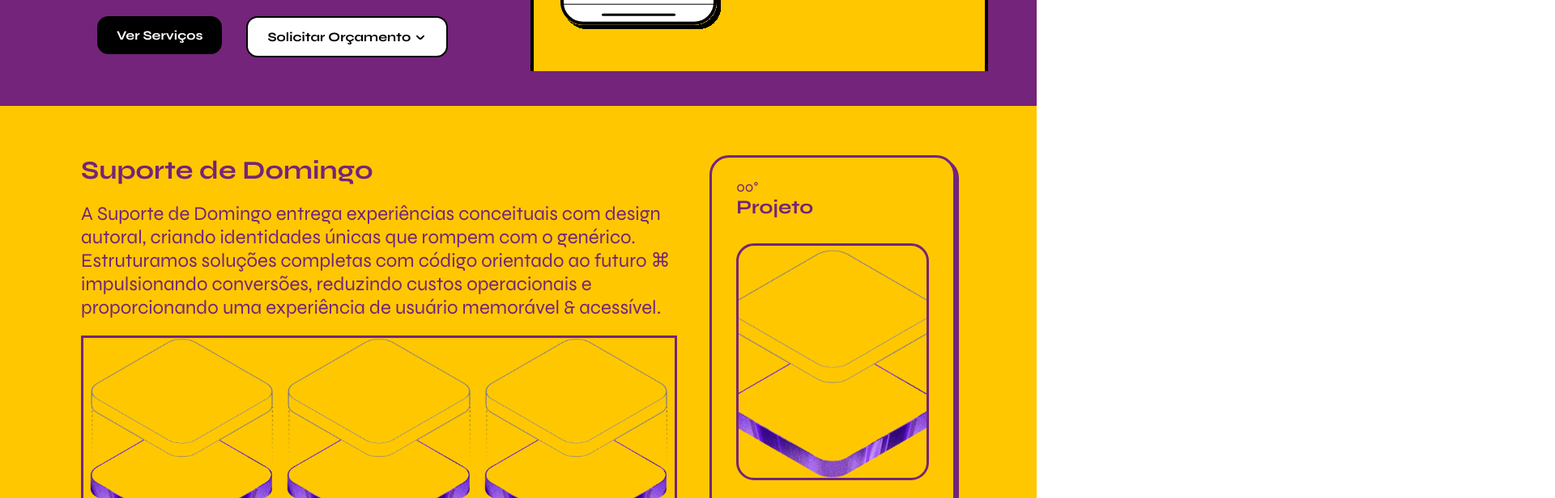
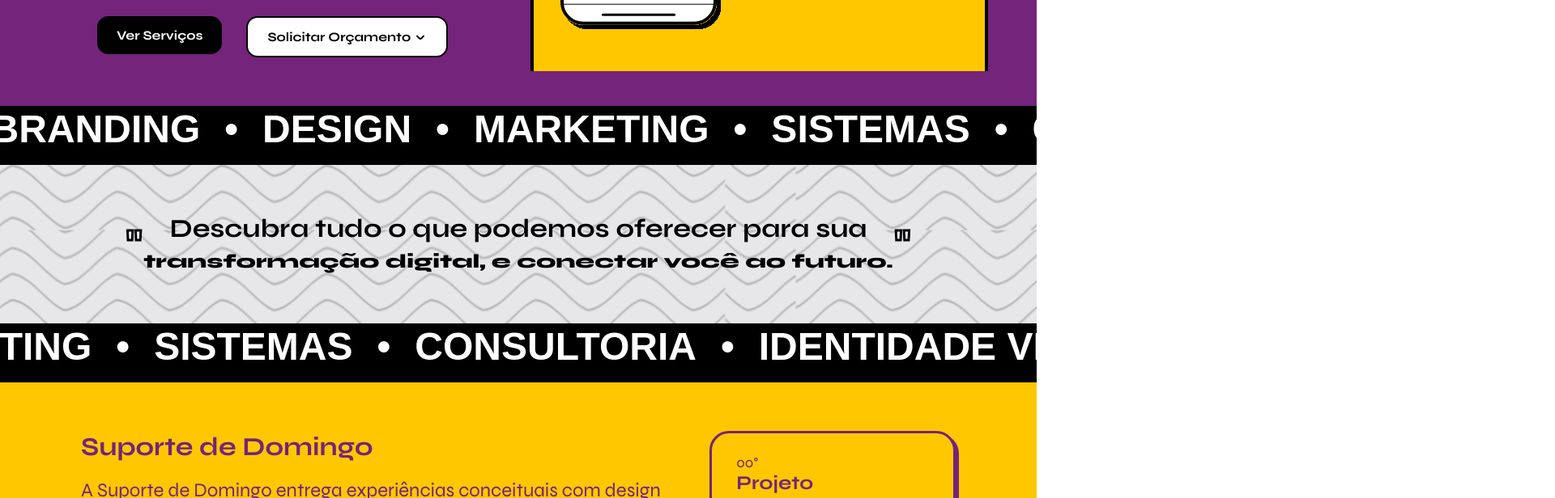
Before and after one commit to LyanBrito/sdd-rebranding.vite, a React (Vite) app: page / in a window 1280 px wide. Shown: the part 600-1216 px from the top of the page at 81% size, 1920 px wide, since content can reach past the window. Built offline with nearby package versions, Linux system fonts and the light colour scheme; a web font is replaced by a local one.

Commit message:
feat: added new component

```diff
--- a/src/App.tsx
+++ b/src/App.tsx
@@ -3,7 +3,7 @@
 import * as S from "./styles/base/globalStyles.ts";
 import * as I from "./assets/icons/Icons.tsx";
 import ProjectsSection from "./components/projects/ProjectsSection.tsx";
-
+import QuoteComponent from "./components/Carousel.tsx";
 
 export default function App() {
 
@@ -14,15 +14,16 @@
                 <S.ContentWrapper>
                     <S.HeroTitle>Empresas sólidas precisam ⌘ de um sistema escalável</S.HeroTitle>
                     <S.ButtonWrapper>
-                        <Button ref="/" isPrimal label="Ver Serviços" />
-                        <Button ref="/" hasIcon label="Solicitar Orçamento" />
+                        <Button ref="/" isPrimal label="Ver Serviços"/>
+                        <Button ref="/" hasIcon label="Solicitar Orçamento"/>
                     </S.ButtonWrapper>
                 </S.ContentWrapper>
                 <I.PlaceholderPreview
-                    style={{ borderLeft: '4px solid black', borderRight: '4px solid black' }}
+                    style={{borderLeft: '4px solid black', borderRight: '4px solid black'}}
                 />
             </S.HeroContent>
-            <ProjectsSection />
+            <QuoteComponent />
+            <ProjectsSection/>
         </S.PageContainer>
     )
 }
```
